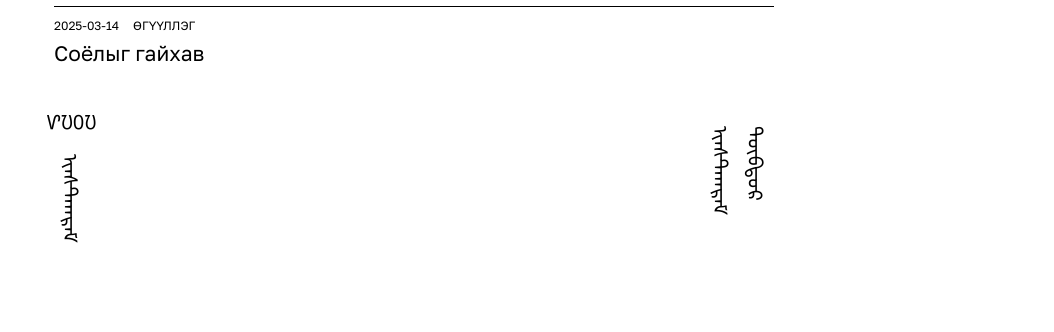
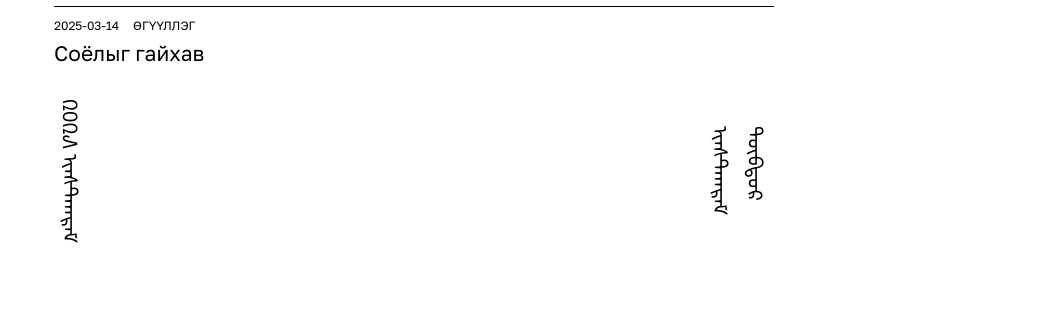
Before and after one commit to aaaarrrrvvvv/aaaarrrrvvvv.github.io, a Jekyll site: the page built from index.html, in a window 1280 px wide. Shown: the part 283-615 px from the top of the page, without its empty margins (226-1280 px from the left). Built offline with Jekyll 4.4.1, drawn with Linux system fonts in a browser that asks for light colours; some web fonts are replaced.

Commit message:
Update footer.html

```diff
--- a/_includes/footer.html
+++ b/_includes/footer.html
@@ -1,5 +1,5 @@
 <footer class="footer">
-    <span class="ner"><span class="digits">᠒᠐᠒᠕</span> ᠢᠨ᠋ᠰᠲ᠋ᠠᠭᠷᠠᠮ</span>
+    <span class="ner"><span class="digit">᠒</span><span class="digit">᠐</span><span class="digit">᠒</span><span class="digit">᠕</span> ᠢᠨ᠋ᠰᠲ᠋ᠠᠭᠷᠠᠮ</span>
     <div class="social-links ner">
 <a href="https://www.wikipedia.org" target="_blank" rel="noopener noreferrer">ᠢᠨ᠋ᠰᠲ᠋ᠠᠭᠷᠠᠮ</a><br>
           <a href="https://www.wikipedia.org" target="_blank" rel="noopener noreferrer">ᠲᠦᠪᠲᠦᠷ</a>
```
